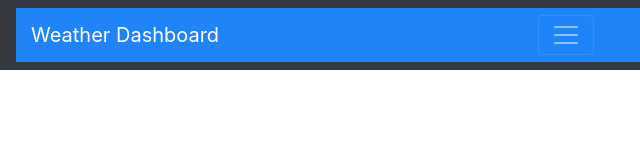
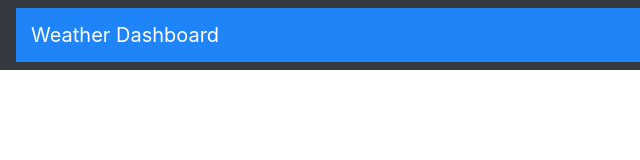
Before and after one commit to alstonjohnson/weather-dashboard, a plain HTML site: page index.html in a window 1280 px wide. Shown: the full height of the page, 0-640 px from the left. Drawn offline with nearby package versions, Linux system fonts and the light colour scheme.

Commit message:
commented out a button that I may need to use for later

```diff
--- a/index.html
+++ b/index.html
@@ -12,9 +12,9 @@
     <nav class="navbar navbar-dark bg-dark fixed-top">
         <div class="container-fluid">
           <a class="navbar-brand" href="#">Weather Dashboard</a>
-          <button class="navbar-toggler" type="button" data-bs-toggle="offcanvas" data-bs-target="#offcanvasDarkNavbar" aria-controls="offcanvasDarkNavbar" aria-label="Toggle navigation">
+          <!-- <button class="navbar-toggler" type="button" data-bs-toggle="offcanvas" data-bs-target="#offcanvasDarkNavbar" aria-controls="offcanvasDarkNavbar" aria-label="Toggle navigation">
             <span class="navbar-toggler-icon"></span>
-          </button>
+          </button> -->
           <div class="offcanvas offcanvas-end text-bg-dark" tabindex="-1" id="offcanvasDarkNavbar" aria-labelledby="offcanvasDarkNavbarLabel">
             <div class="offcanvas-body">
               <ul class="navbar-nav justify-content-end flex-grow-1 pe-3">
```
